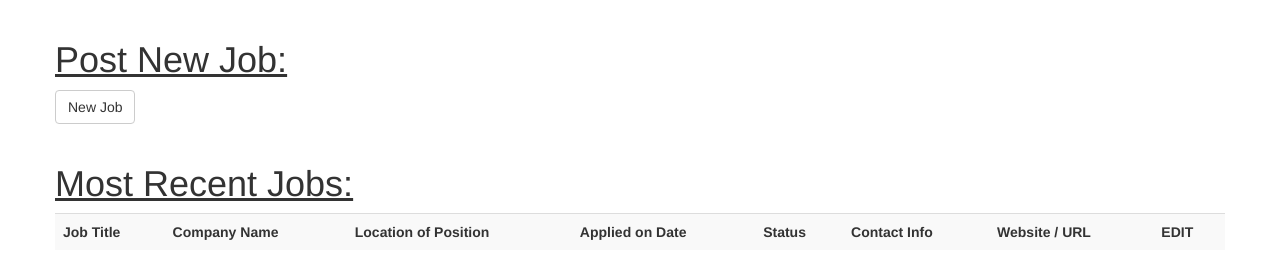
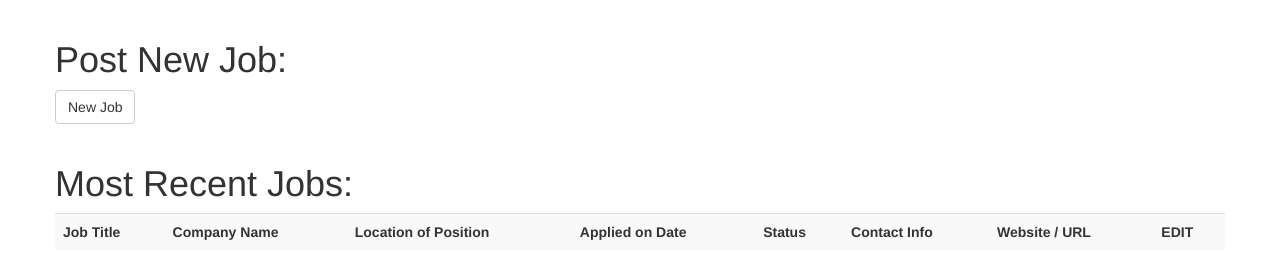
Before and after one commit to imiller1007/job-logger, a website: page public/index.html in a window 1280 px wide. Drawn offline with nearby package versions, Linux system fonts and the light colour scheme; no server answers.

Commit message:
made aesthetic changes

```diff
--- a/public/index.html
+++ b/public/index.html
@@ -14,7 +14,7 @@
 
         <div class="row">
 
-            <h1>Post New Job:</h1>
+            <h1 id="postJob">Post New Job:</h1>
 
             <button class="btn btn-default" id="newJob">New Job</button>
 
--- a/public/js/main.js
+++ b/public/js/main.js
@@ -6,8 +6,6 @@ document.onload = $.get("api/all-jobs", function(data){
         $("#jobTable").append(`<tr id='job ${data[i].id}'> <td>${data[i].jobTitle}</td> <td>${data[i].company}</td> <td>${data[i].location}</td> <td>${data[i].dateApplied}</td> <td>${data[i].status}</td> <td>${data[i].contactInfo}</td> <td class='truncated'><div class='truncateBody'><a href='${data[i].url}' target='_blank'>${data[i].url}</a></div></td> <td><button type='button' class='btn btn-default btn-xs' id='${data[i].id}'><span class='glyphicon glyphicon-cog' aria-hidden="true"></span></td> </tr>`)
     }
 });
-
-
 
 $("#newJob").on("click", function(event){
     event.preventDefault();
@@ -26,6 +24,7 @@ $("#cancel").on("click", function(event){
     $("#contact").val('');
     $("#url").val('');
     $("#subButton").html("Submit");
+    $("#postJob").html("Post New Job:")
     update = false;
     $("#url").removeAttr('disabled');
 });
@@ -78,6 +77,6 @@ $("#jobTable").on("click", ".btn.btn-default.btn-xs", function(){
 
         $("#url").attr('disabled','disabled');
         $("#subButton").html("Update")
-
+        $("#postJob").html("Update Job:")
     })
 });
--- a/public/style/main.css
+++ b/public/style/main.css
@@ -9,7 +9,3 @@
    overflow: hidden;
    text-overflow: ellipsis;
  }
-
-h1 {
-   text-decoration: underline;
-}
```
